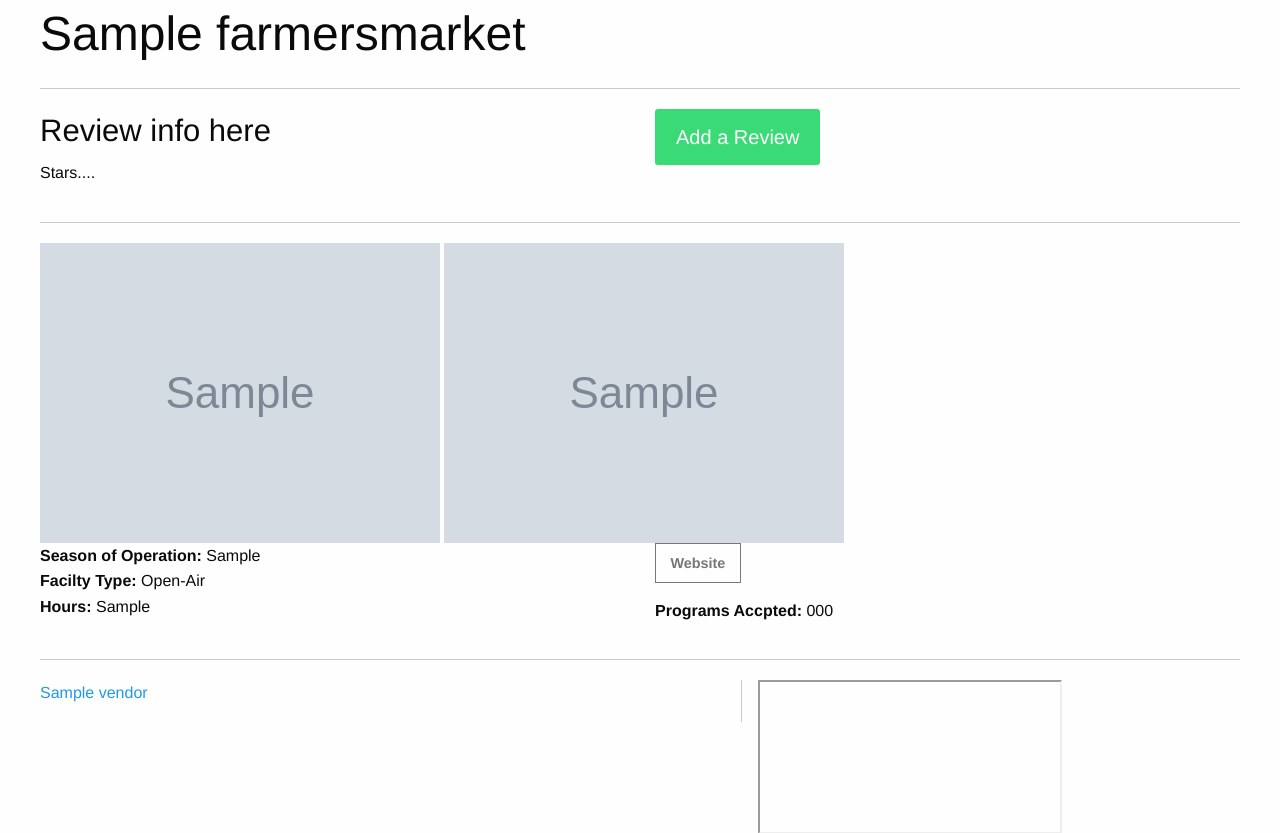
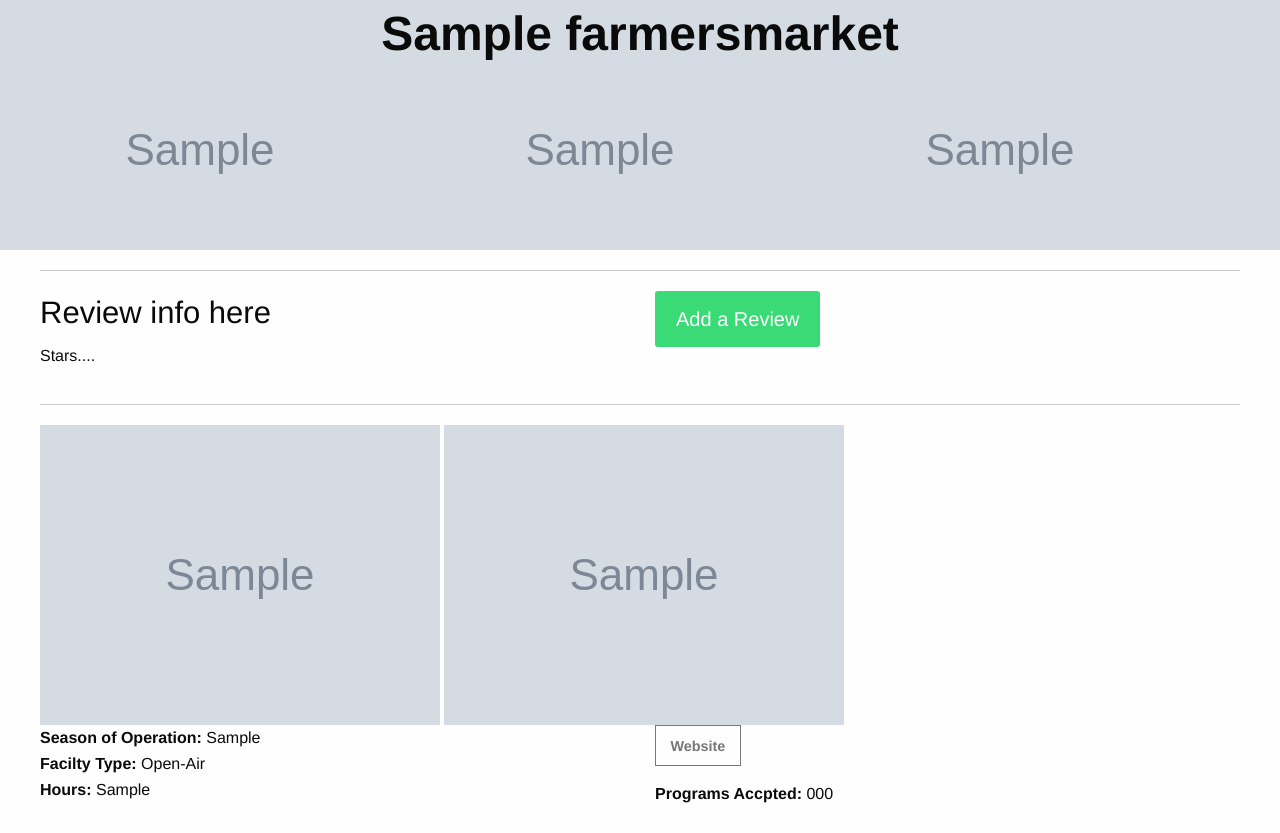
Before and after one commit to dhcrain/FatHen, a Django app: a page that uses templates/base.html in a window 1280 px wide. Shown: the part 54-887 px from the top of the page. Run offline with Django 3.2, Linux system fonts and the light colour scheme; tables that the repository leaves empty hold one stand-in row (values such as "Sample post"); grey boxes marked "Sample" are stand-in pictures; parts of the project's set-up code (start-up, migrations or seed data) failed here and were passed over; some libraries are stand-ins or nearby versions.

Commit message:
working on css

```diff
--- a/review_app/models.py
+++ b/review_app/models.py
@@ -35,6 +35,7 @@ class VendorType(models.Model):
 
 
 class FarmersMarket(models.Model):
+    fm_user = models.ForeignKey('auth.User')
     fm_name = models.CharField(max_length=100)
     # https://pypi.python.org/pypi/django-autoslug
     fm_slug = AutoSlugField(populate_from='fm_name', unique=True, editable=True, blank=True)
@@ -78,6 +79,7 @@ class FarmersMarket(models.Model):
 
 
 class Vendor(models.Model):
+    vendor_user = models.ForeignKey('auth.User')
     at_farmers_market = models.ManyToManyField("FarmersMarket")
     vendor_name = models.CharField(max_length=100)
     # https://pypi.python.org/pypi/django-autoslug
--- a/review_app/static/review_app/css/app.css
+++ b/review_app/static/review_app/css/app.css
@@ -7,3 +7,6 @@ button.round, .button.round {
 .boarder-right {
     border-right: 1px solid #CACACA;
 }
+.fm-hero {
+     background: url({{ object.fm_banner_picture_url }});
+}
--- a/templates/base.html
+++ b/templates/base.html
@@ -8,6 +8,7 @@
         <title>{% block title %}Title{% endblock %}</title>
         <link rel="stylesheet" href="{% static "review_app/css/foundation.min.css" %}" />
         <link rel="stylesheet" href="{% static "review_app/css/app.css" %}" />
+        {% block head %}{% endblock %}
     </head>
     <body>
     {# nav bar #}
@@ -36,6 +37,9 @@
             </ul>
         </div>
     </div>
+    {% block hero %}
+        <h1>hi</h1>
+    {% endblock %}
     <div class="container">
         <div class="row">
             {% block body %}
--- a/templates/review_app/farmersmarket_detail.html
+++ b/templates/review_app/farmersmarket_detail.html
@@ -1,9 +1,19 @@
 {% extends "base.html" %}
+{% block head %}
+<style media="screen">
+.fm-hero {
+     background: url({{ object.fm_banner_picture_url }});
+     height: 250px;
+}
+</style>
+{% endblock %}
+{% block hero %}
+<div class="fm-hero">
+    <h1 class="text-center"><strong>{{ object.fm_name }}</strong></h1>
 
+</div>
+{% endblock %}
 {% block body %}
-    {# fm_picture#}
-    {# fm_banner_picture #}
-    <h1>{{ object.fm_name }}</h1>
     <hr>
     {# Review Row #}
     <div class="row">
@@ -16,8 +26,8 @@
         </div>
     </div>
     <hr>
+    <img src="{{ object.fm_banner_picture_url }}" alt="{{ object.fm_name }} Banner Picture" />
     <img src="{{ object.fm_picture_url }}" alt="{{ object.fm_name }} Profile Picture" />
-    <img src="{{ object.fm_banner_picture_url }}" alt="{{ object.fm_name }} Banner Picture" />
     {# info row #}
     <div class="row">
         <div class="small-6 columns">
--- a/templates/review_app/vendor_detail.html
+++ b/templates/review_app/vendor_detail.html
@@ -7,8 +7,8 @@
 <hr>
 <div class="row">
     <div class="small-4 columns">
-        <img src="{{ object.vendor_picture_url }}" alt="HI!" />
-
+        <img src="{{ object.vendor_picture_url }}" alt="{{ object.vendor_name }} Profile Picture" />
+        <img src="{{ oject.vendor_banner_picture_url}}" alt="{{ object.vendor_name }} Banner Picture" />
     </div>
     <div class="small-4 columns">
         <h3>Avg Review info here</h3>
```
Also changed, not shown: review_app/migrations/0004_auto_20160721_1445.py (added).
